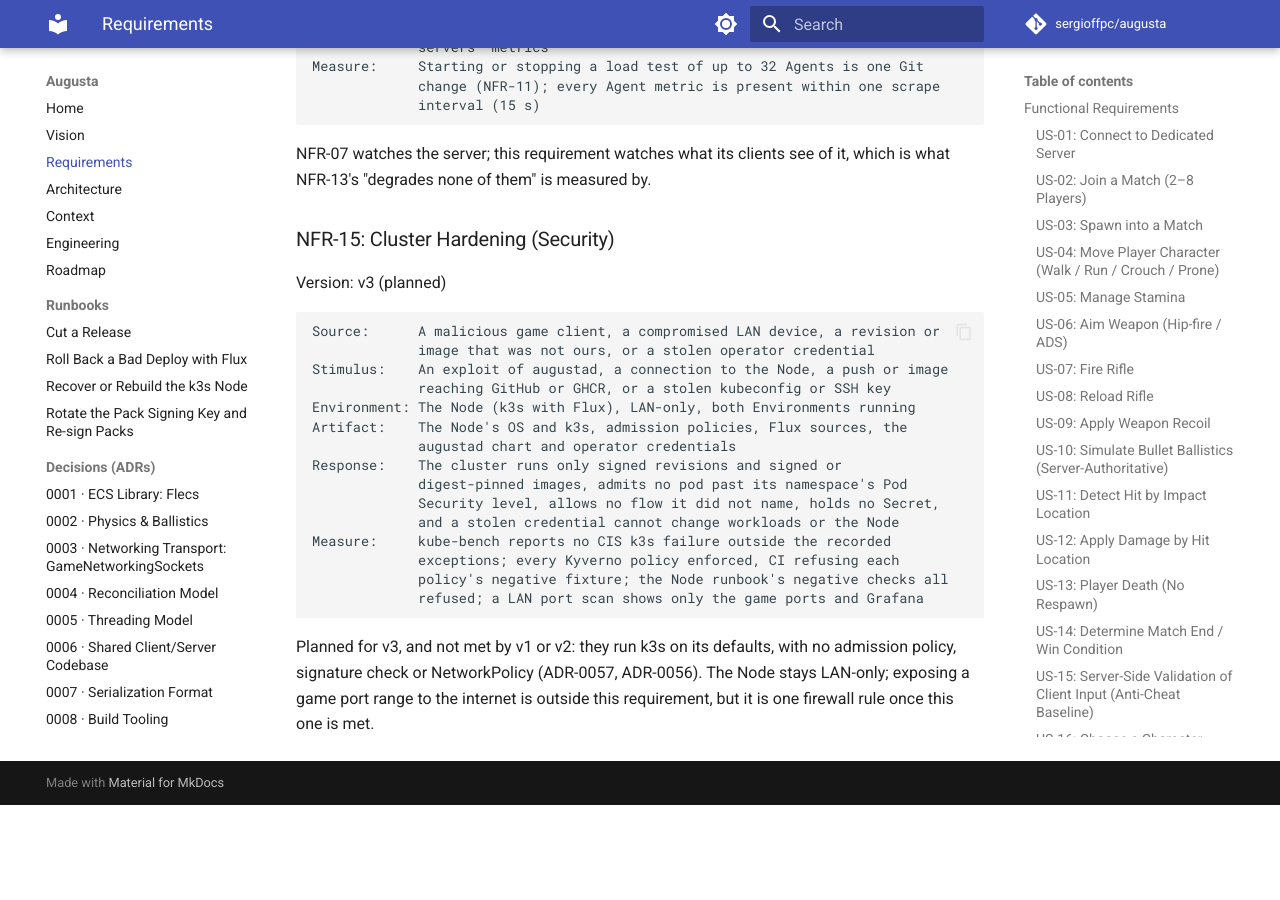
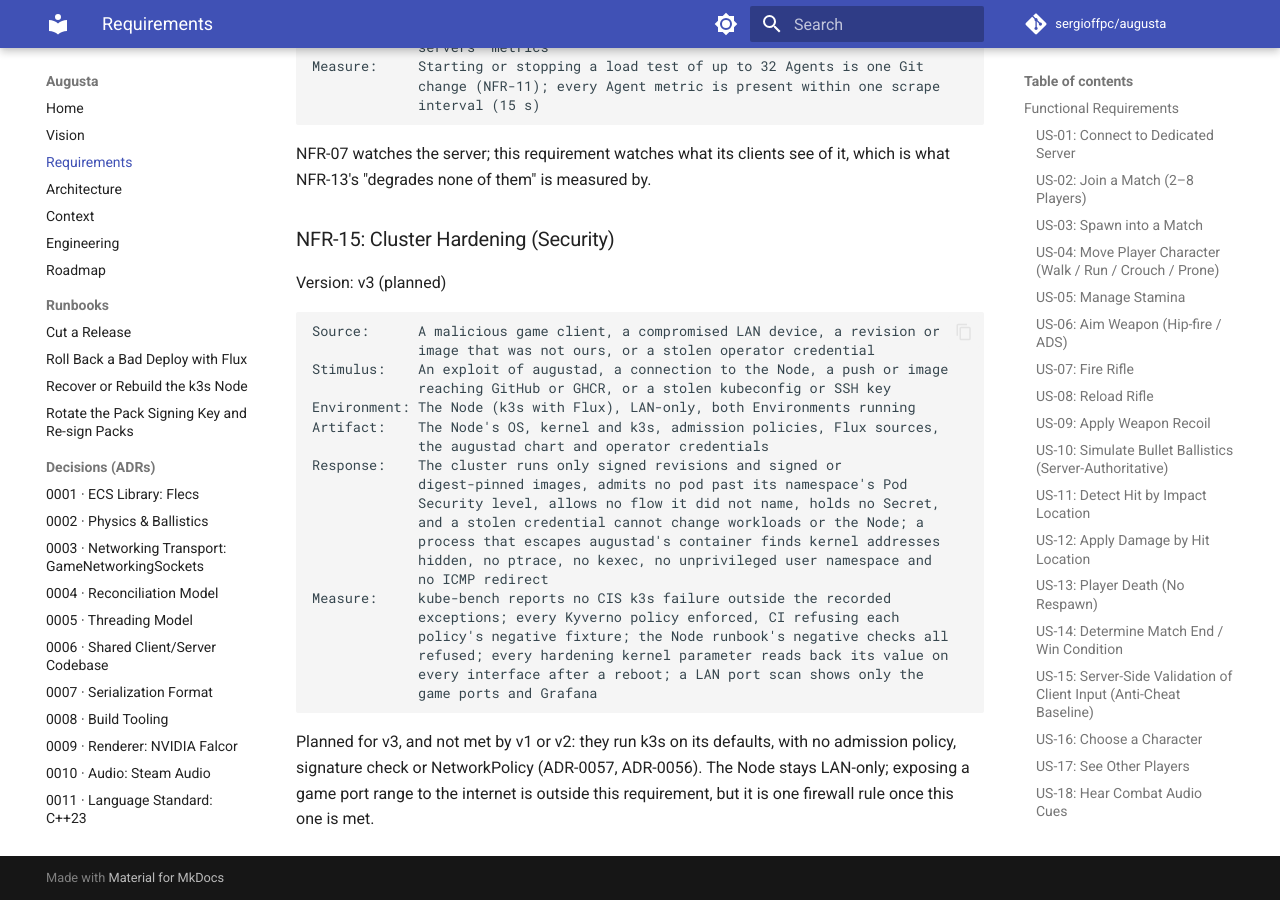
Before and after one commit to sergioffpc/augusta, an MkDocs documentation site: the page built from docs/REQUIREMENTS.md, in a window 1280 px wide and 900 px high, scrolled down 13701 px. Built offline with MkDocs 1.6.1 and Material for MkDocs 9.7.7, drawn with Linux system fonts in a browser that asks for light colours; comment, search, counter and statistics services are not loaded; before the commit the page ends 14506 px from its top, so only the background shows below that.

Commit message:
docs(requirements): state the Node's kernel hardening in NFR-15 and M15
NFR-15 covers the kernel a process escaping augustad's container lands
on, and measures its parameters after a reboot. M15 lists the kernel's
hardening, tuning and no swap; NUMA-aware Servers wait for a measurement.

Refs #562

Co-Authored-By: Claude Opus 5.5 <noreply@anthropic.com>

````diff
--- a/docs/REQUIREMENTS.md
+++ b/docs/REQUIREMENTS.md
@@ -704,16 +704,21 @@ Source:      A malicious game client, a compromised LAN device, a revision or
 Stimulus:    An exploit of augustad, a connection to the Node, a push or image
              reaching GitHub or GHCR, or a stolen kubeconfig or SSH key
 Environment: The Node (k3s with Flux), LAN-only, both Environments running
-Artifact:    The Node's OS and k3s, admission policies, Flux sources, the
-             augustad chart and operator credentials
+Artifact:    The Node's OS, kernel and k3s, admission policies, Flux sources,
+             the augustad chart and operator credentials
 Response:    The cluster runs only signed revisions and signed or
              digest-pinned images, admits no pod past its namespace's Pod
              Security level, allows no flow it did not name, holds no Secret,
-             and a stolen credential cannot change workloads or the Node
+             and a stolen credential cannot change workloads or the Node; a
+             process that escapes augustad's container finds kernel addresses
+             hidden, no ptrace, no kexec, no unprivileged user namespace and
+             no ICMP redirect
 Measure:     kube-bench reports no CIS k3s failure outside the recorded
              exceptions; every Kyverno policy enforced, CI refusing each
              policy's negative fixture; the Node runbook's negative checks all
-             refused; a LAN port scan shows only the game ports and Grafana
+             refused; every hardening kernel parameter reads back its value on
+             every interface after a reboot; a LAN port scan shows only the
+             game ports and Grafana
 ```
 
 Planned for v3, and not met by v1 or v2: they run k3s on its defaults, with no
````
Also changed, not shown: docs/ROADMAP.md (+6 -0 lines).
